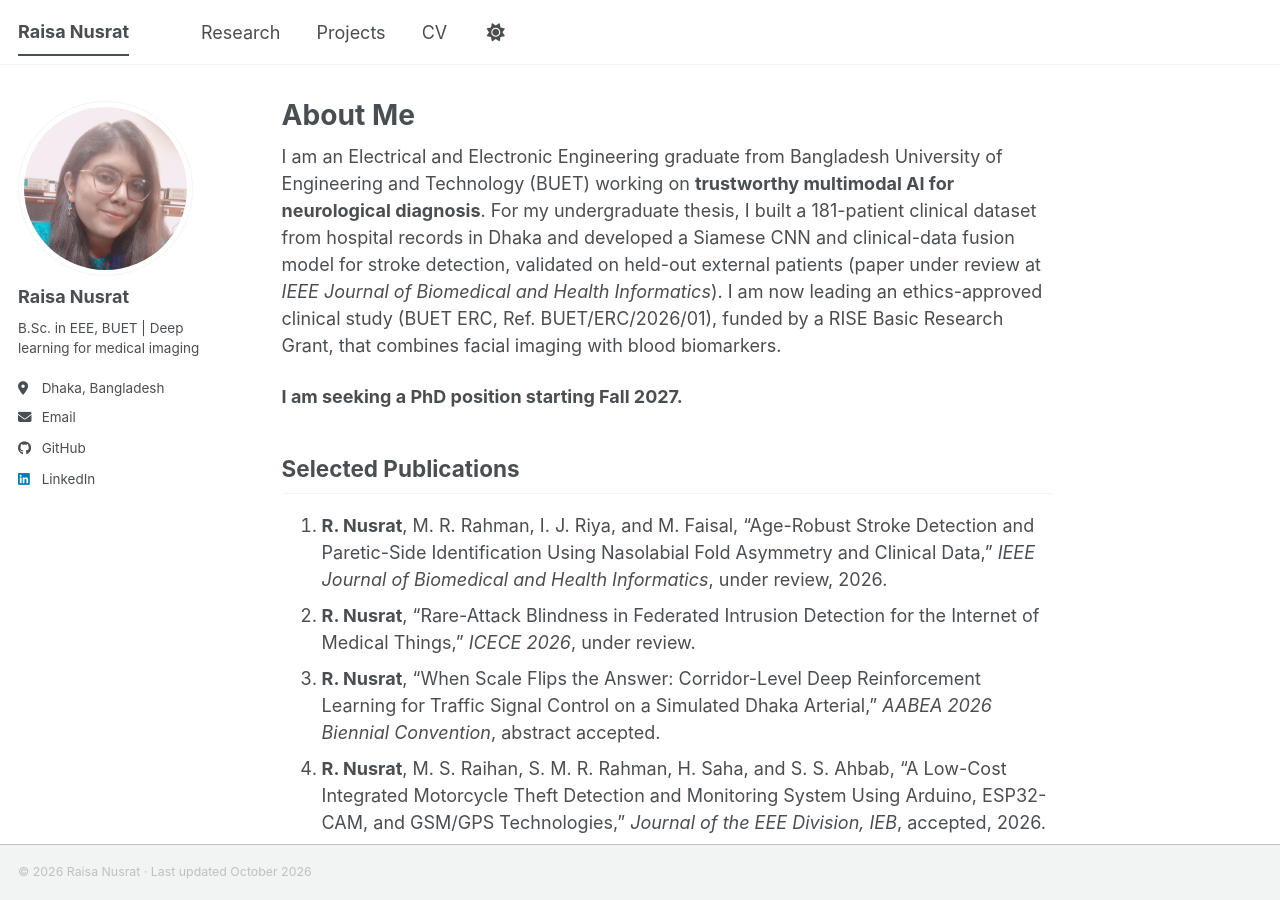
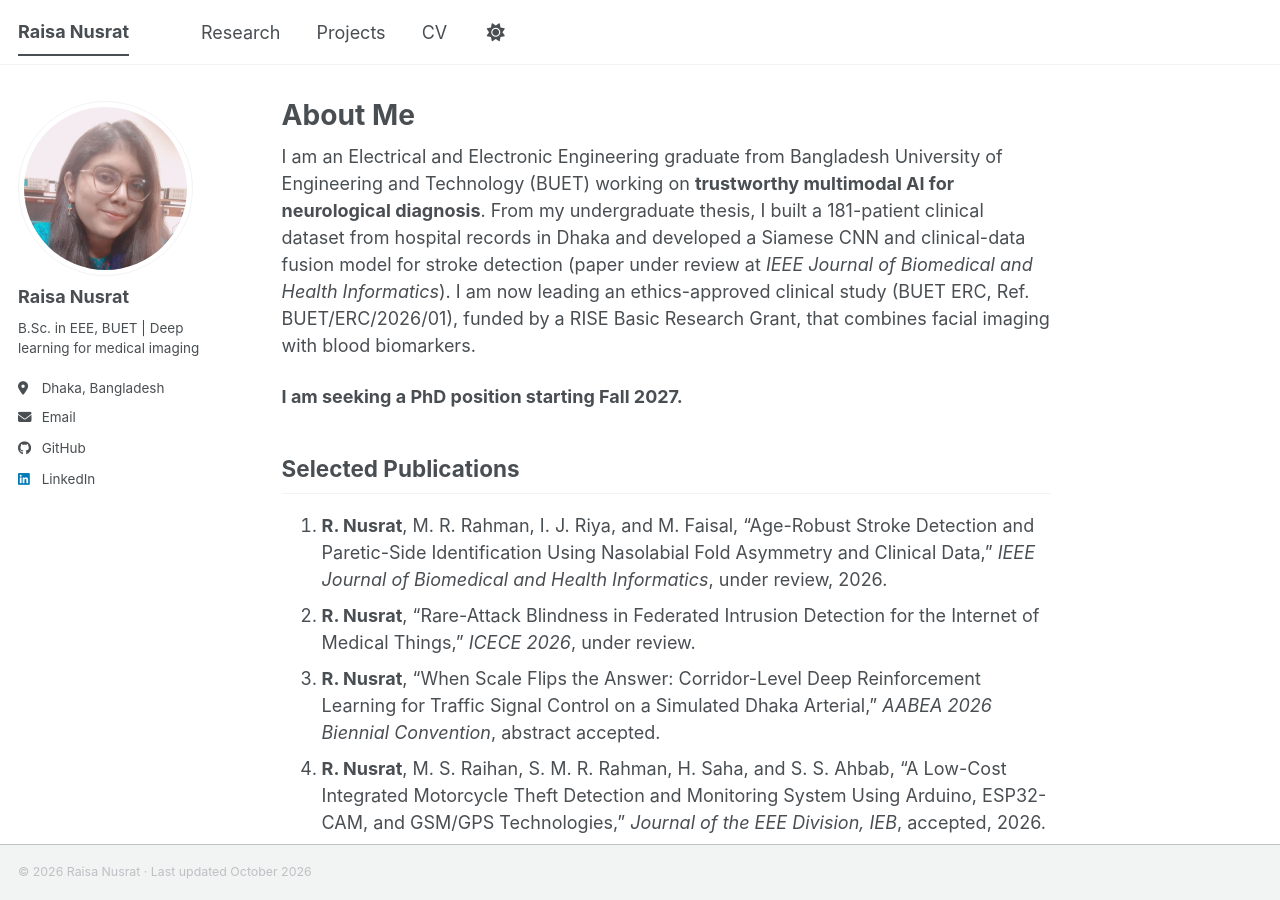
Before and after one commit to raisa-nusrat/raisa-nusrat.github.io, a Jekyll site: the page built from _pages/about.md, in a window 1280 px wide and 900 px high. Built offline with Jekyll 4.4.1, drawn with Linux system fonts in a browser that asks for light colours; a style sheet for code colours, icons or effects is not loaded.

Commit message:
Update about page description
Rephrased the description of undergraduate thesis for clarity.

```diff
--- a/_pages/about.md
+++ b/_pages/about.md
@@ -7,7 +7,7 @@ redirect_from:
   - /about.html
 ---
 
-I am an Electrical and Electronic Engineering graduate from Bangladesh University of Engineering and Technology (BUET) working on **trustworthy multimodal AI for neurological diagnosis**. For my undergraduate thesis, I built a 181-patient clinical dataset from hospital records in Dhaka and developed a Siamese CNN and clinical-data fusion model for stroke detection, validated on held-out external patients (paper under review at *IEEE Journal of Biomedical and Health Informatics*). I am now leading an ethics-approved clinical study (BUET ERC, Ref. BUET/ERC/2026/01), funded by a RISE Basic Research Grant, that combines facial imaging with blood biomarkers.
+I am an Electrical and Electronic Engineering graduate from Bangladesh University of Engineering and Technology (BUET) working on **trustworthy multimodal AI for neurological diagnosis**. From my undergraduate thesis, I built a 181-patient clinical dataset from hospital records in Dhaka and developed a Siamese CNN and clinical-data fusion model for stroke detection (paper under review at *IEEE Journal of Biomedical and Health Informatics*). I am now leading an ethics-approved clinical study (BUET ERC, Ref. BUET/ERC/2026/01), funded by a RISE Basic Research Grant, that combines facial imaging with blood biomarkers.
 
 **I am seeking a PhD position starting Fall 2027.**
 
```
